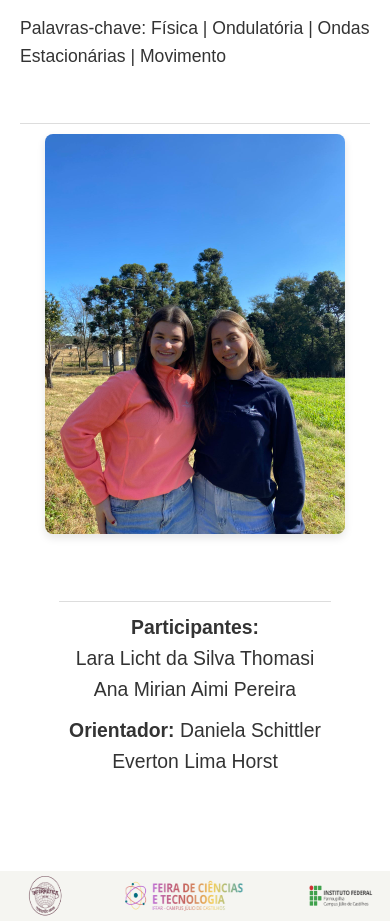
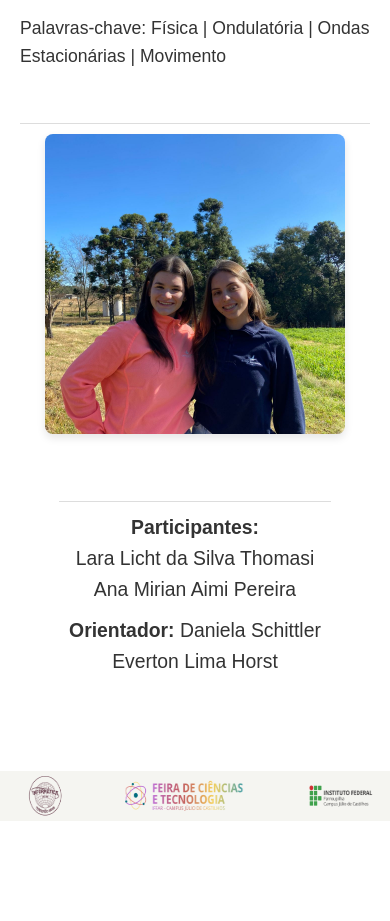
Before and after one commit to anaaimi/Feira-de-Ciencias, a plain HTML site: page projetos/ondas.html in a window 390 px wide. Shown: the part 1680-2601 px from the top of the page. After the commit the page ends 2501 px from the top, so only its background shows below. Drawn offline with nearby package versions, Linux system fonts and the light colour scheme.

Commit message:
Style atualizado

```diff
--- a/styles.css
+++ b/styles.css
@@ -349,9 +349,11 @@ body {
     }
 
     .imagem-participante {
-        width: 100%;
-        height: auto;
-        max-width: 300px;
+        width: 300px;
+        height: 300px;
+        max-width: 100%;
+        object-fit: cover;
+        object-position: center;
     }
 
     .texto-info {
```
